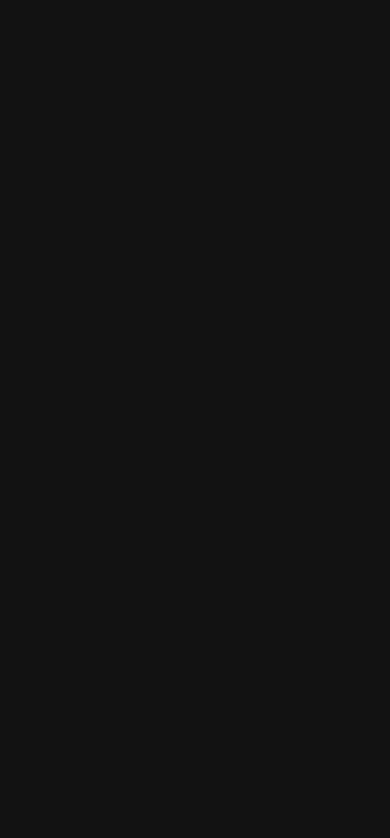
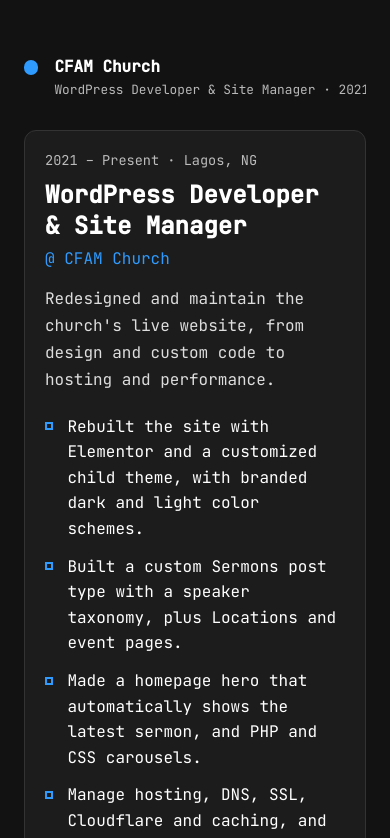
Before and after one commit to the-blockman/portfolio, a React (Vite) app: page / in a window 390 px wide. Shown: the part 6366-7204 px from the top of the page. Before the commit the page ends 6175 px from the top, so only its background shows below. Built offline with nearby package versions, Linux system fonts and the light colour scheme.

Commit message:
Add Experience component with styles and data, and include experience details in the portfolio

```diff
--- a/src/App.jsx
+++ b/src/App.jsx
@@ -3,6 +3,7 @@ import Hero from "./components/Hero.jsx";
 import About from "./components/About.jsx";
 import Projects from "./components/Projects.jsx";
 import Toolkit from "./components/Toolkit.jsx";
+import Experience from "./components/Experience.jsx";
 
 function App() {
   return (
@@ -12,6 +13,7 @@ function App() {
       <About />
       <Projects />
       <Toolkit />
+      <Experience />
     </>
   );
 }
--- /dev/null
+++ b/src/components/Experience.css
@@ -0,0 +1,177 @@
+.experience {
+  --tone: var(--blue);
+}
+
+.exp-layout {
+  display: grid;
+  grid-template-columns: minmax(14em, 0.35fr) minmax(0, 1fr);
+  gap: 3em;
+  align-items: start;
+}
+
+/* left rail with the timeline line */
+.exp-rail {
+  position: relative;
+  margin: 0;
+  padding: 0;
+  list-style: none;
+}
+.exp-rail::before {
+  content: "";
+  position: absolute;
+  left: 0.4em;
+  top: 0.6em;
+  bottom: 0.6em;
+  width: 1px;
+  background: var(--border);
+}
+
+.exp-tab {
+  display: flex;
+  gap: 1em;
+  align-items: flex-start;
+  width: 100%;
+  padding: 0.9em 0;
+  font: inherit;
+  text-align: left;
+  color: var(--text);
+  background: none;
+  border: 0;
+  opacity: 0.55;
+  cursor: pointer;
+  transition: opacity 0.2s;
+}
+.exp-tab:hover,
+.exp-tab.is-active {
+  opacity: 1;
+}
+
+.exp-dot {
+  position: relative;
+  z-index: 1;
+  flex: none;
+  width: 0.9em;
+  height: 0.9em;
+  margin-top: 0.25em;
+  border: 2px solid var(--border);
+  border-radius: 50%;
+  background: var(--surface);
+}
+.exp-tab.is-active .exp-dot {
+  border-color: var(--tone);
+  background: var(--tone);
+}
+
+.exp-tab-text {
+  display: flex;
+  flex-direction: column;
+  gap: 0.25em;
+}
+.exp-tab-company {
+  font-weight: 600;
+}
+.exp-tab-meta {
+  font-size: 0.8em;
+  opacity: 0.7;
+}
+
+/* right detail card */
+.exp-card {
+  padding: 2em;
+  background: var(--surface);
+  border: 1px solid var(--border);
+  border-radius: 0.75em;
+  animation: exp-in 0.25s ease;
+}
+@keyframes exp-in {
+  from {
+    opacity: 0;
+    transform: translateY(6px);
+  }
+  to {
+    opacity: 1;
+    transform: none;
+  }
+}
+
+.exp-date {
+  margin: 0 0 0.75em;
+  font-size: 0.85em;
+  opacity: 0.7;
+}
+.exp-role {
+  margin: 0;
+  font-size: 1.5em;
+  color: var(--text);
+}
+.exp-company {
+  margin: 0.4em 0 1em;
+  color: var(--tone);
+}
+.exp-summary {
+  margin: 0 0 1.25em;
+  line-height: 1.7;
+  opacity: 0.85;
+}
+
+.exp-points {
+  display: grid;
+  gap: 0.75em;
+  margin: 0 0 1.5em;
+  padding: 0;
+  list-style: none;
+}
+.exp-points li {
+  position: relative;
+  padding-left: 1.4em;
+  line-height: 1.6;
+}
+.exp-points li::before {
+  content: "";
+  position: absolute;
+  left: 0;
+  top: 0.55em;
+  width: 0.5em;
+  height: 0.5em;
+  border: 2px solid var(--tone);
+}
+
+.exp-chips {
+  display: flex;
+  flex-wrap: wrap;
+  gap: 0.5em;
+  margin: 0;
+  padding: 0;
+  list-style: none;
+}
+.exp-chips li {
+  padding: 0.3em 0.7em;
+  font-size: 0.8em;
+  color: var(--tone);
+  border: 1px solid color-mix(in srgb, var(--tone) 45%, transparent);
+  border-radius: 0.3em;
+  background: color-mix(in srgb, var(--tone) 10%, transparent);
+}
+
+/* mobile: rail becomes a scrolling row above the card */
+@media (max-width: 800px) {
+  .exp-layout {
+    grid-template-columns: minmax(0, 1fr);
+    gap: 1.5em;
+  }
+  .exp-rail {
+    display: flex;
+    gap: 1.5em;
+    overflow-x: auto;
+  }
+  .exp-rail::before {
+    display: none;
+  }
+  .exp-tab {
+    white-space: nowrap;
+    padding: 0.5em 0;
+  }
+  .exp-card {
+    padding: 1.25em;
+  }
+}
--- /dev/null
+++ b/src/components/Experience.jsx
@@ -0,0 +1,63 @@
+import { useState } from "react";
+import { experience } from "../data/experience.js";
+import "./Experience.css";
+
+export default function Experience() {
+  const [active, setActive] = useState(0);
+  const job = experience[active];
+
+  return (
+    <section id="experience" className="section experience">
+      <header className="section-head">
+        <p className="section-label">Experience</p>
+        <h2 className="section-heading">
+          Where I've <span className="dim">been</span>
+        </h2>
+        <p className="section-sub">// roles · responsibilities · stack</p>
+      </header>
+
+      <div className="exp-layout">
+        <ul className="exp-rail" role="tablist" aria-label="Roles">
+          {experience.map((item, i) => (
+            <li key={item.id}>
+              <button
+                type="button"
+                role="tab"
+                aria-selected={i === active}
+                className={`exp-tab ${i === active ? "is-active" : ""}`}
+                onClick={() => setActive(i)}
+              >
+                <span className="exp-dot" />
+                <span className="exp-tab-text">
+                  <span className="exp-tab-company">{item.company}</span>
+                  <span className="exp-tab-meta">
+                    {item.role} · {item.year}
+                  </span>
+                </span>
+              </button>
+            </li>
+          ))}
+        </ul>
+
+        <article className="exp-card" role="tabpanel" key={job.id}>
+          <p className="exp-date">
+            {job.period} <span>· {job.location}</span>
+          </p>
+          <h3 className="exp-role">{job.role}</h3>
+          <p className="exp-company">@ {job.company}</p>
+          <p className="exp-summary">{job.summary}</p>
+          <ul className="exp-points">
+            {job.points.map((p) => (
+              <li key={p}>{p}</li>
+            ))}
+          </ul>
+          <ul className="exp-chips">
+            {job.tech.map((t) => (
+              <li key={t}>{t}</li>
+            ))}
+          </ul>
+        </article>
+      </div>
+    </section>
+  );
+}
--- /dev/null
+++ b/src/data/experience.js
@@ -0,0 +1,34 @@
+export const experience = [
+  {
+    id: "cfam-wp",
+    company: "CFAM Church",
+    role: "WordPress Developer & Site Manager",
+    year: "2021", // TODO: confirm your start year
+    period: "2021 – Present", // TODO: same
+    location: "Lagos, NG",
+    summary:
+      "Redesigned and maintain the church's live website, from design and custom code to hosting and performance.",
+    points: [
+      "Rebuilt the site with Elementor and a customized child theme, with branded dark and light color schemes.",
+      "Built a custom Sermons post type with a speaker taxonomy, plus Locations and event pages.",
+      "Made a homepage hero that automatically shows the latest sermon, and PHP and CSS carousels.",
+      "Manage hosting, DNS, SSL, Cloudflare and caching, and resolved a hosting suspension and a stale-cache issue.",
+    ],
+    tech: ["WordPress", "Elementor", "PHP", "CSS", "Cloudflare", "cPanel"],
+  },
+  {
+    id: "cfam-media",
+    company: "CFAM Media Team",
+    role: "Graphic & Video Designer",
+    year: "2021", // TODO
+    period: "2021 – Present", // TODO
+    location: "Lagos, NG",
+    summary:
+      "Design the posters, flyers and video graphics used across the church's services and events.",
+    points: [
+      "Create event flyers, posters and logos in Illustrator and Photoshop.",
+      "Edit video graphics and short clips for services.",
+    ],
+    tech: ["Illustrator", "Photoshop", "Figma", "CapCut"],
+  },
+];
```
Also changed, not shown: src/data/education.js (added, +22 -0 lines).
